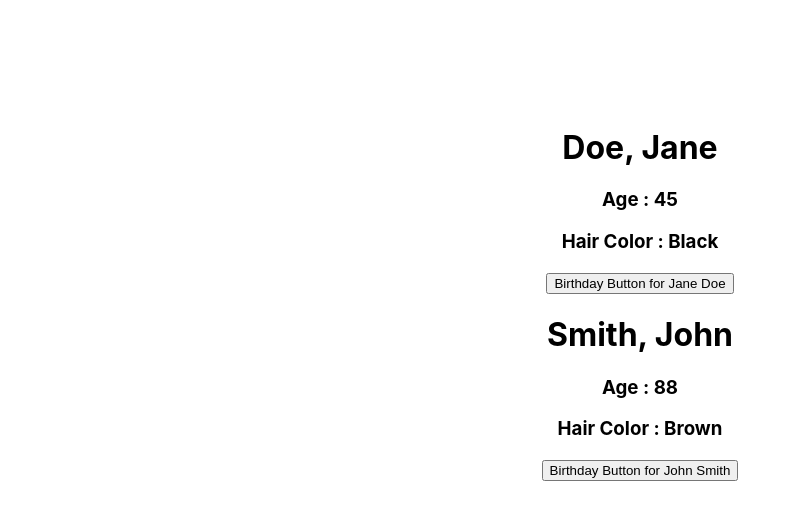
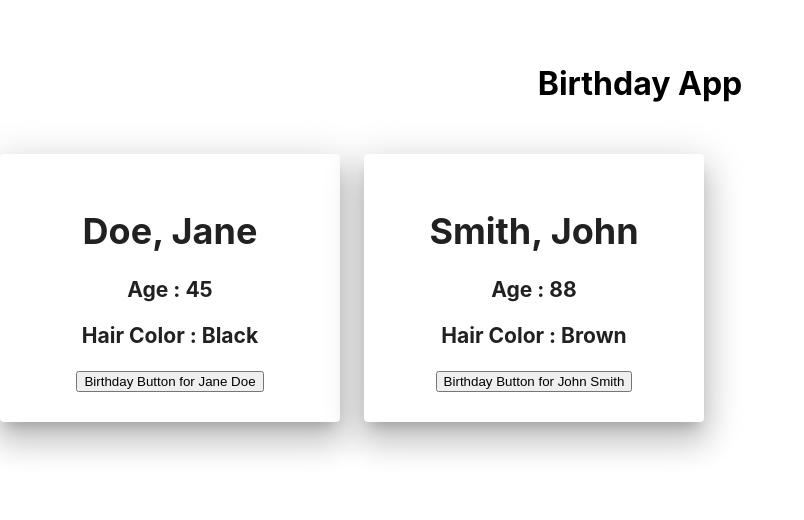
Before and after one commit to KotturMohammedTalha/Helloworld, a React (Create React App) app: page / in a window 1280 px wide. Shown: the top 520 px of the page, without its empty margins (0-804 px from the left). Built offline with nearby package versions, Linux system fonts and the light colour scheme.

Commit message:
Changes in UI

```diff
--- a/package.json
+++ b/package.json
@@ -3,6 +3,9 @@
   "version": "0.1.0",
   "private": true,
   "dependencies": {
+    "@emotion/react": "^11.7.1",
+    "@emotion/styled": "^11.6.0",
+    "@mui/material": "^5.2.4",
     "@testing-library/jest-dom": "^5.16.1",
     "@testing-library/react": "^12.1.2",
     "@testing-library/user-event": "^13.5.0",
--- a/src/App.css
+++ b/src/App.css
@@ -1,6 +1,6 @@
 .App {
   text-align: center;
-  margin:10% 0;
+  margin:5% 0;
 }
 
 .App-logo {
--- a/src/Components/birthday.js
+++ b/src/Components/birthday.js
@@ -1,3 +1,4 @@
+import { Grid, Paper, Stack } from "@mui/material";
 import React, { useState } from "react";
 
 function Birthday() {
@@ -5,22 +6,55 @@ function Birthday() {
     const [ageJohn, setAgeJohn] = useState(88);
     return (
       <div>
-        <div>
+        <h1>Birthday App</h1>
+         <Stack
+        direction="row"
+        spacing={3}
+        style={{ paddingBottom: "10px", paddingTop: "10px" }}
+      >
+
+        <Grid xs={6} md={6}>
+          <Paper
+            elevation={20}
+            style={{
+              margin: "20px auto",
+              width: "300px",
+              padding: "30px 20px",
+              fontSize: "18px",
+              fontWeight: 600,
+              textAlign: "center",
+            }}
+          >
           <h1>Doe, Jane</h1>
           <h3>Age : {ageJane}</h3>
           <h3>Hair Color : Black </h3>
           <button onClick={() => setAgeJane(ageJane + 1)}>
             Birthday Button for Jane Doe
           </button>
-        </div>
-        <div>
+          </Paper>
+          </Grid>
+
+        <Grid xs={6} md={6}>
+          <Paper
+            elevation={20}
+            style={{
+              margin: "20px auto",
+              width: "300px",
+              padding: "30px 20px",
+              fontSize: "18px",
+              fontWeight: 600,
+              textAlign: "center",
+            }}
+          >
           <h1>Smith, John</h1>
           <h3>Age : {ageJohn}</h3>
           <h3>Hair Color : Brown </h3>
           <button onClick={() => setAgeJohn(ageJohn + 1)}>
             Birthday Button for John Smith
           </button>
-        </div>
+          </Paper>
+          </Grid>
+        </Stack>
       </div>
     );
 }
```
Also changed, not shown: 1 other file (tests, documents, lock files or other folders).
